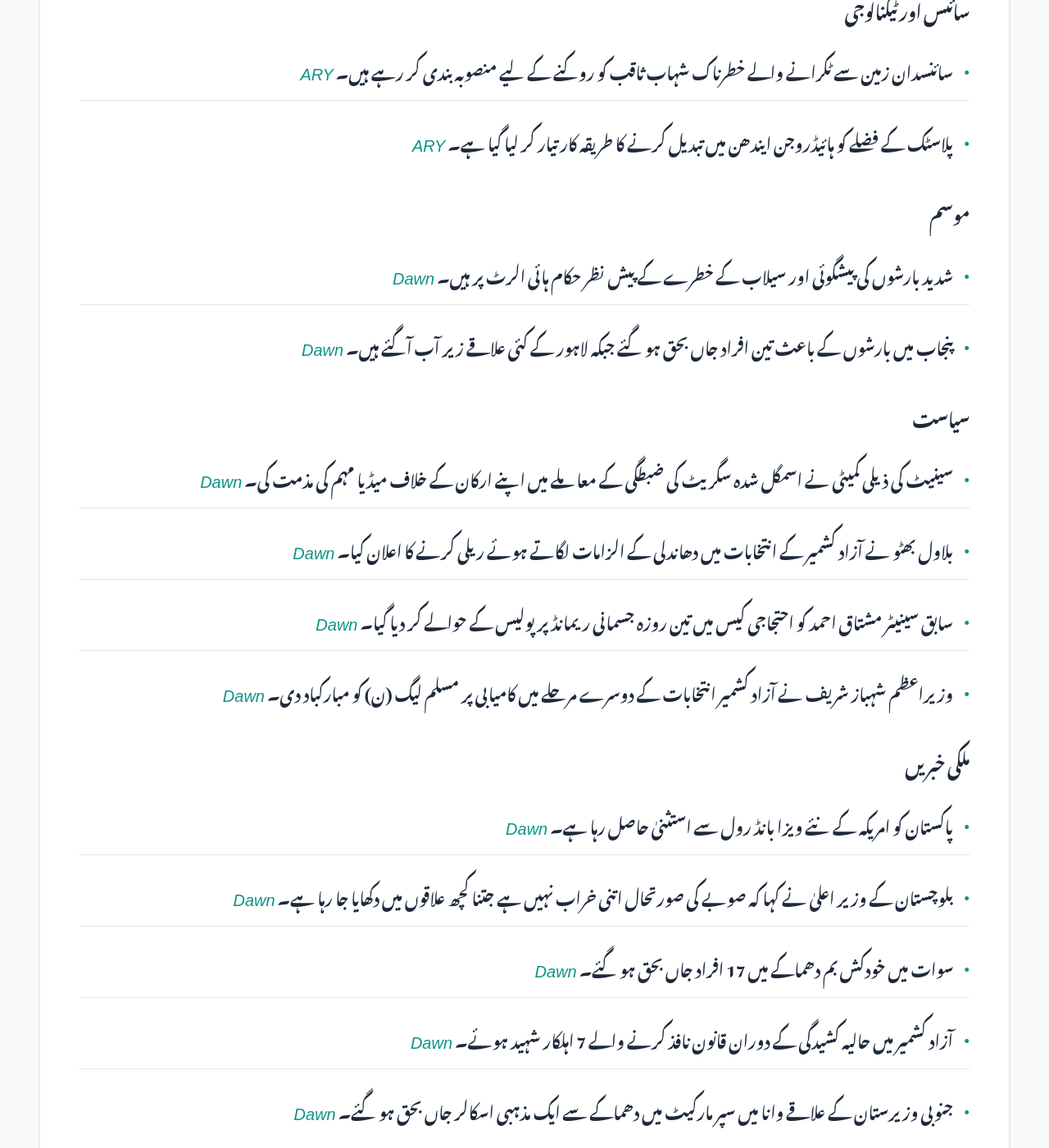
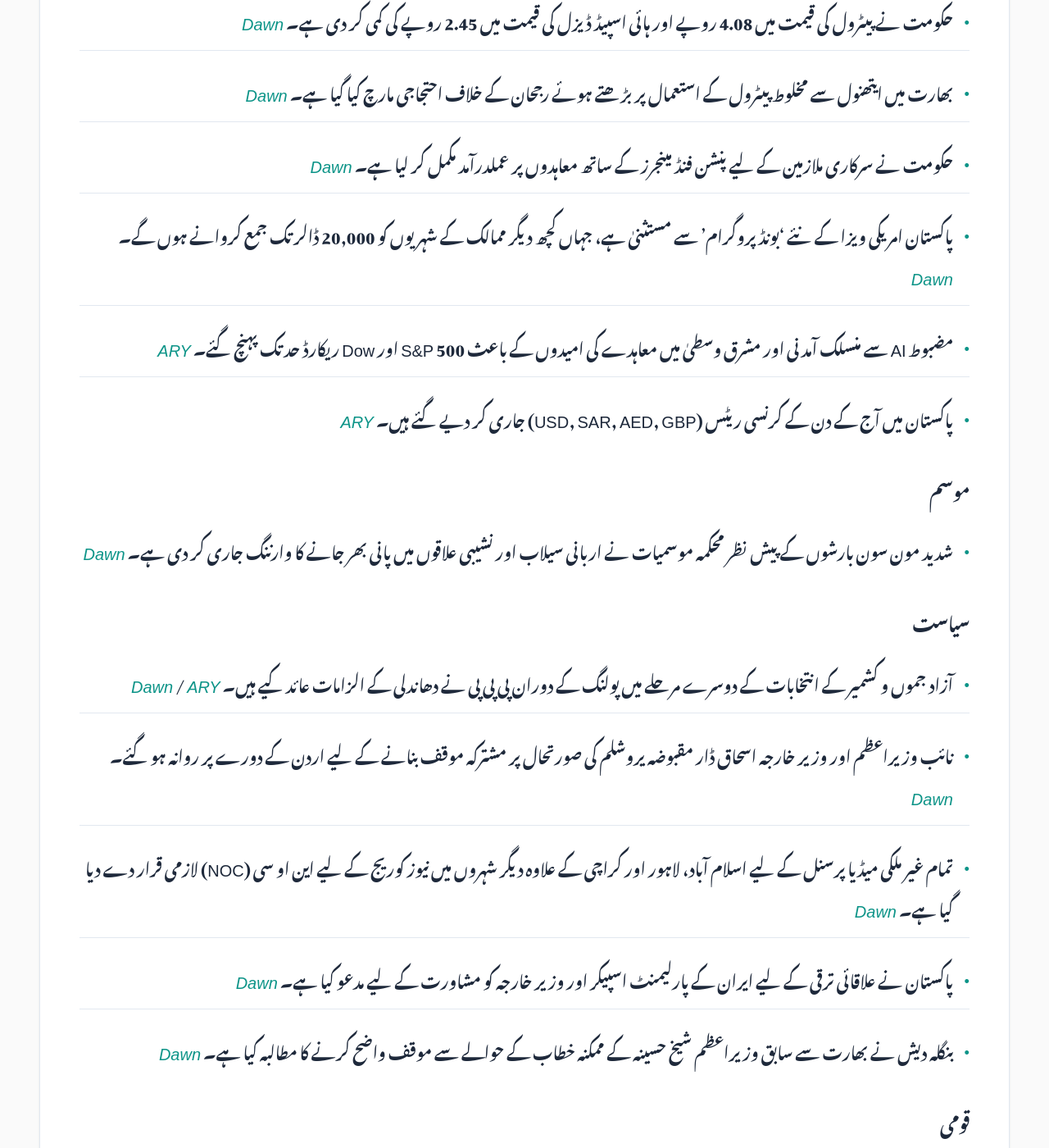
Before and after one commit to zsubzwary/news, a Jekyll site: the page built from ur/index.md, in a window 1280 px wide and 1400 px high, scrolled down 976 px. Shown: the whole window at 82% size. Built offline with Jekyll 4.4.1, drawn with Linux system fonts in a browser that asks for light colours; some web fonts are replaced; comment, search, counter and statistics services are not loaded; some of the changed text lies outside the part shown.

Commit message:
DateTime; 2026-08-04T16:09:29.661Z

```diff
--- a/ur/index.md
+++ b/ur/index.md
@@ -7,51 +7,48 @@ rtl: true
 
 پاکستان کی تازہ خبروں کا خلاصہ
 
- &lrm; 04-Aug-2026 09:09PKT
+ &lrm; 04-Aug-2026 21:09PKT
 
 پڑھنے کا وقت : 4 منٹ
 
 ### معیشت
-- حکومت نے پیٹرول کی قیمت میں 4.08 روپے اور ہائی سپیڈ ڈیزل میں 2.45 روپے کی کمی کر دی ہے۔ *[Dawn](https://www.dawn.com/news/2020389/govt-slashes-petrol-price-by-rs408-high-speed-diesel-by-rs245)*
-- سرکاری ملازمین کے لیے پنشن اصلاحات کے تحت 16 پنشن فنڈ مینیجرز کے ساتھ معاہدے کیے گئے۔ *[Dawn](https://www.dawn.com/news/2020481/govt-executes-agreements-with-pension-fund-managers)*
-- کپاس کی پیداوار میں 32 فیصد کا اضافہ ریکارڈ کیا گیا ہے۔ *[Dawn](https://www.dawn.com/news/2020476/cotton-production-jumps-32-per-cent)*
-- وزیراعظم شہباز شریف نے نجکاری کے پروگرام کو مقررہ مدت کے اندر مکمل کرنے کی ہدایت کی۔ *[Dawn](https://www.dawn.com/news/2020371/pm-privatisation)*
-
-### سائنس اور ٹیکنالوجی
-- سائنسدان زمین سے ٹکرانے والے خطرناک شہاب ثاقب کو روکنے کے لیے منصوبہ بندی کر رہے ہیں۔ *[ARY](https://arynews.tv/how-scientists-plan-to-stop-deadly-doomsday-asteroid-from-hitting-earth)*
-- پلاسٹک کے فضلے کو ہائیڈروجن ایندھن میں تبدیل کرنے کا طریقہ کار تیار کر لیا گیا ہے۔ *[ARY](https://arynews.tv/scientists-develop-method-to-turn-plastic-waste-into-hydrogen-fuel)*
+- اسٹیٹ بینک آف پاکستان نے پیٹرولیم مصنوعات کی ڈیجیٹل ادائیگیوں پر بینک چارجز کی حد مقرر کر دی ہے تاکہ پیٹرول پمپس پر مالی بوجھ کم کیا جا سکے۔ *[Dawn](https://www.dawn.com/news/2020560/sbp4ag26)*
+- نیشنل اکاؤنٹبلٹی بیورو (NAB) نے 2026 کی دوسری سہ ماہی کے دوران 2.45 ٹریلین روپے کے سرکاری اثاثہ جات کی ریکوری کا دعویٰ کیا ہے۔ *[Dawn](https://www.dawn.com/news/2020570/nab-recovers-rs245tr-worth-of-state-assets-in-second-quarter-of-2026)*
+- پاکستان اور ایران نے دوطرفہ تجارت کو 10 ارب ڈالر تک بڑھانے کے عزم کا اعادہ کیا ہے۔ *[Dawn](https://www.dawn.com/news/2020537/pakistan-iran-reaffirm-resolve-to-expand-bilateral-trade-to-10bn)*
+- حکومت نے پیٹرول کی قیمت میں 4.08 روپے اور ہائی اسپیڈ ڈیزل کی قیمت میں 2.45 روپے کی کمی کر دی ہے۔ *[Dawn](https://www.dawn.com/news/2020389/govt-slashes-petrol-price-by-rs408-high-speed-diesel-by-rs245)*
+- بھارت میں ایتھنول سے مخلوط پیٹرول کے استعمال پر بڑھتے ہوئے رجحان کے خلاف احتجاجی مارچ کیا گیا ہے۔ *[Dawn](https://www.dawn.com/news/2020569/why-indias-petrol-shift-has-motorists-fuming)*
+- حکومت نے سرکاری ملازمین کے لیے پنشن فنڈ مینجرز کے ساتھ معاہدوں پر عملدرآمد مکمل کر لیا ہے۔ *[Dawn](https://www.dawn.com/news/2020481/govt-executes-agreements-with-pension-fund-managers)*
+- پاکستان امریکی ویزا کے نئے 'بونڈ پروگرام' سے مستثنیٰ ہے، جہاں کچھ دیگر ممالک کے شہریوں کو 20,000 ڈالر تک جمع کروانے ہوں گے۔ *[Dawn](https://www.dawn.com/news/2020480/pakistan-gets-a-pass-on-new-us-visa-bond-rule)*
+- مضبوط AI سے منسلک آمدنی اور مشرق وسطیٰ میں معاہدے کی امیدوں کے باعث S&P 500 اور Dow ریکارڈ حد تک پہنچ گئے۔ *[ARY](https://arynews.tv/sp-500-dow-hit-record-highs-on-strong-ai-linked-earnings-mideast-deal-hopes)*
+- پاکستان میں آج کے دن کے کرنسی ریٹس (USD, SAR, AED, GBP) جاری کر دیے گئے ہیں۔ *[ARY](https://arynews.tv/currency-rates-today-in-pakistan-usd-sar-aed-gbp-aug-4-2026)*
 
 ### موسم
-- شدید بارشوں کی پیشگوئی اور سیلاب کے خطرے کے پیش نظر حکام ہائی الرٹ پر ہیں۔ *[Dawn](https://www.dawn.com/news/2020465/heavy-rain-warning-raises-flood-risk-in-low-lying-areas)*
-- پنجاب میں بارشوں کے باعث تین افراد جاں بحق ہو گئے جبکہ لاہور کے کئی علاقے زیر آب آگئے ہیں۔ *[Dawn](https://www.dawn.com/news/2020381/at-least-3-killed-in-rain-related-incidents-across-punjab-parts-of-lahore-inundated)*
+- شدید مون سون بارشوں کے پیش نظر محکمہ موسمیات نے اربانی سیلاب اور نشیبی علاقوں میں پانی بھر جانے کا وارننگ جاری کر دی ہے۔ *[Dawn](https://www.dawn.com/news/2020465/heavy-rain-warning-raises-flood-risk-in-low-lying-areas)*
 
 ### سیاست
-- سینیٹ کی ذیلی کمیٹی نے اسمگل شدہ سگریٹ کی ضبطگی کے معاملے میں اپنے ارکان کے خلاف میڈیا مہم کی مذمت کی۔ *[Dawn](https://www.dawn.com/news/2020464/senate-body-slams-linking-members-to-seizure-of-smuggled-cigarettes)*
-- بلاول بھٹو نے آزاد کشمیر کے انتخابات میں دھاندلی کے الزامات لگاتے ہوئے ریلی کرنے کا اعلان کیا۔ *[Dawn](https://www.dawn.com/news/2020385/tick-tock-bilawal-says-pml-ns-countdown-has-begun-will-hold-rally-in-ajks-poonch-ahead-of-polls)*
-- سابق سینیٹر مشتاق احمد کو احتجاجی کیس میں تین روزہ جسمانی ریمانڈ پر پولیس کے حوالے کر دیا گیا۔ *[Dawn](https://www.dawn.com/news/2020365/islamabad-atc-hands-mushtaq-ahmad-to-police-on-3-day-physical-remand-in-protest-case)*
-- وزیراعظم شہباز شریف نے آزاد کشمیر انتخابات کے دوسرے مرحلے میں کامیابی پر مسلم لیگ (ن) کو مبارکباد دی۔ *[Dawn](https://www.dawn.com/news/2020320/pm-shehbaz-congratulates-pml-n-after-party-maintains-lead-in-second-phase-of-ajk-polls)*
+- آزاد جموں و کشمیر کے انتخابات کے دوسرے مرحلے میں پولنگ کے دوران پی پی پی نے دھاندلی کے الزامات عائد کیے ہیں۔ *[Dawn](https://www.dawn.com/news/2020547/ajk-elections-voting-concludes-in-two-constituencies-as-ppp-again-alleges-rigging)* / *[ARY](https://arynews.tv/la-27-ppp-catches-pml-n-workers-in-fake-voting)*
+- نائب وزیراعظم اور وزیر خارجہ اسحاق ڈار مقبوضہ یروشلم کی صورتحال پر مشترکہ موقف بنانے کے لیے اردن کے دورے پر روانہ ہو گئے۔ *[Dawn](https://www.dawn.com/news/2020574/dar-departs-for-ministerial-meeting-in-jordan-on-deteriorating-situation-in-occupied-jerusalem-fo)*
+- تمام غیر ملکی میڈیا پرسنل کے لیے اسلام آباد، لاہور اور کراچی کے علاوہ دیگر شہروں میں نیوز کوریج کے لیے این او سی (NOC) لازمی قرار دے دیا گیا ہے۔ *[Dawn](https://www.dawn.com/news/2020579/all-foreign-media-personnel-to-require-noc-from-info-ministry-for-news-coverage-outside-islamabad-lahore-and-karachi)*
+- پاکستان نے علاقائی ترقی کے لیے ایران کے پارلیمنٹ اسپیکر اور وزیر خارجہ کو مشاورت کے لیے مدعو کیا ہے۔ *[Dawn](https://www.dawn.com/news/2020482/pakistan-to-host-iranian-officials-as-trumps-patience-wears-thin)*
+- بنگلہ دیش نے بھارت سے سابق وزیراعظم شیخ حسینہ کے ممکنہ خطاب کے حوالے سے موقف واضح کرنے کا مطالبہ کیا ہے۔ *[Dawn](https://www.dawn.com/news/2020541/bangladesh-asks-india-to-clarify-stance-on-ousted-pm-hasinas-planned-speech-in-new-delhi)*
 
-### ملکی خبریں
-- پاکستان کو امریکہ کے نئے ویزا بانڈ رول سے استثنیٰ حاصل رہا ہے۔ *[Dawn](https://www.dawn.com/news/2020480/pakistan-gets-a-pass-on-new-us-visa-bond-rule)*
-- بلوچستان کے وزیر اعلیٰ نے کہا کہ صوبے کی صورتحال اتنی خراب نہیں ہے جتنا کچھ علاقوں میں دکھایا جا رہا ہے۔ *[Dawn](https://www.dawn.com/news/2020483/balochistan-not-as-bleak-as-portrayed-says-bugti)*
-- سوات میں خودکش بم دھماکے میں 17 افراد جاں بحق ہو گئے۔ *[Dawn](https://www.dawn.com/news/2020503/swat-bombing)*
-- آزاد کشمیر میں حالیہ کشیدگی کے دوران قانون نافذ کرنے والے 7 اہلکار شہید ہوئے۔ *[Dawn](https://www.dawn.com/news/2020373/ajk-information-secretary-says-7-law-enforcement-personnel-martyred-in-recent-unrest)*
-- جنوبی وزیرستان کے علاقے وانا میں سپر مارکیٹ میں دھماکے سے ایک مذہبی اسکالر جاں بحق ہو گئے۔ *[Dawn](https://www.dawn.com/news/2020348/religious-scholar-killed-in-explosion-at-supermarket-in-south-waziristans-wana)*
+### قومی
+- لاہور کے غازی آباد تھانے میں ایک پولیس اہلکار پر خاتون کے ساتھ زیادتی کا الزام، پولیس اسٹاف معطل۔ *[Dawn](https://www.dawn.com/news/2020559/cop-allegedly-rapes-woman-inside-lahore-police-station-entire-staff-suspended)*
+- کراچی میں چہلم کا مرکزی جلوس بھاری سیکورٹی کے درمیان پرامن طریقے سے مکمل ہوا۔ *[Dawn](https://www.dawn.com/news/2020561/main-chehlum-procession-concludes-peacefully-in-karachi-amid-heavy-security)*
 
 ### بین الاقوامی
-- پاکستان ایرانی حکام کی میزبانی کرے گا تاکہ علاقائی معاملات پر مشاورت کی جا سکے۔ *[Dawn](https://www.dawn.com/news/2020482/pakistan-to-host-iranian-officials-as-trumps-patience-wears-thin)*
-- میانمار کی زیر حراست سابق رہنما اونگ سان سوچی نے ریڈ کراس کے نمائندے سے ملاقات کی۔ *[Dawn](https://www.dawn.com/news/2020393/myanmars-detained-former-leader-aung-san-suu-kyi-meets-red-cross-official)*
-- ڈونلڈ ٹرمپ نے ایران کے حوالے سے سخت وارننگ جاری کرتے ہوئے اسے آخری موقع قرار دیا۔ *[ARY](https://arynews.tv/donald-trump-says-iran-facing-last-chance-before-decapitation)*
-- ڈونلڈ ٹرمپ نے تیل کمپنیوں سے گیس کی قیمتیں کم کرنے کا مطالبہ کیا ہے۔ *[ARY](https://arynews.tv/trump-demands-lower-gas-prices-from-oil-companies-chides-chevron-ceo)*
+- غزہ میں اسرائیلی جنگ کے نتیجے میں ملبے سے نکالے گئے 112 افراد کے لیے فلسطینیوں نے بڑے پیمانے پر جنازے ادا کیے۔ *[Dawn](https://www.dawn.com/news/2020581/palestinians-mourn-112-people-retrieved-from-rubble-in-gaza)*
+- انگلینڈ چینل پار کرنے کے دوران ایک کشتی میں آگ لگنے کے بعد فرانسیسی اور برطانوی بحری افواج نے 157 تارکین وطن کو بچا لیا۔ *[Dawn](https://www.dawn.com/news/2020568/nearly-160-migrants-rescued-after-boat-catches-fire-during-channel-crossing)*
+- امریکی صدر ٹرمپ کے 'بورڈ آف پیس' نے اسرائیل کو غزہ سے انخلاء کے حوالے سے یقین دہانی کرائی ہے۔ *[Dawn](https://www.dawn.com/news/2020532/trumps-board-of-peace-reassures-israel-after-tel-avivs-objections-on-gaza-pullout)*
+- یوکرین نے رات گئے روس کے تین گوداموں پر حملے کیے جس کے نتیجے میں 5 افراد ہلاک ہو گئے۔ *[ARY](https://arynews.tv/ukraine-strikes-3-more-russian-warehouses-and-kills-5-people-in-overnight-attacks-officials-say)*
+- قطر نے امریکہ اور ایران کے درمیان مذاکرات کے حوالے سے پیشرفت کی اطلاع دی۔ *[ARY](https://arynews.tv/qatar-says-progress-made-toward-us-iran-talks)*
 
 ### کھیل
-- پی سی بی نے کھلاڑیوں کی مالی تفصیلات ظاہر کرنے کے حکم کو اسلام آباد ہائی کورٹ میں چیلنج کر دیا ہے۔ *[Dawn](https://www.dawn.com/news/2020478/pcb-moves-ihc-against-orders-to-disclose-players-financial-details)*
-
-### صحت
-- کراچی میں خسرہ اور ڈیفتھیریلیا کے باعث اب تک 144 بچے جاں بحق ہو چکے ہیں۔ *[Dawn](https://www.dawn.com/news/2020448/144-children-lost-to-diphtheria-measles-since-january-in-karachi)*
+- ارسین وینجر نے فیفا کے ورلڈ کپ کے حوالے سے انفینٹینو کے متنازع منصوبے کو ختم کرنے کو ضروری قرار دیا۔ *[Dawn](https://www.dawn.com/news/2020564/wenger-says-scrapping-infantinos-world-cup-plan-was-absolutely-necessary)*
+- پی سی بی نے جنوبی افریقہ کے مائیکل اسمتھ کو پاکستان کرکٹ ٹیم کا بیٹنگ کوچ مقرر کر دیا ہے۔ *[Dawn](https://www.dawn.com/news/2020529/pcb-appoints-south-africas-michael-smith-as-batting-coach-for-pakistan-mens-cricket-team)*
+- فیفا کے صدر انفینٹینو کو افریقی فٹ بال انتظامیہ کی حمایت حاصل ہو گئی ہے۔ *[ARY](https://arynews.tv/infantino-gets-backing-from-leading-african-football-administrators)*
 
 ### دیگر
-- پاکستان بھر میں چہلم امام حسین علیہ السلام منایا جا رہا ہے۔ *[ARY](https://arynews.tv/chehlum-of-imam-hussain-being-observed-across-pakistan)*
-- بریڈلی کوپر اور جی جی ہادید کی خفیہ شادی کے حوالے سے خبریں گردش کر رہی ہیں۔ *[ARY](https://arynews.tv/bradley-cooper-and-gigi-hadid-secretly-married-what-we-know)*
-- ٹیلر سوئفٹ اور ٹریوس کیلسی کے حوالے سے نئی خبریں سامنے آئی ہیں۔ *[ARY](https://arynews.tv/taylor-swift-travis-kelce-surprise-fans-with-new-family-member)*
-- نرمل پرجا کے خاندان کے ساتھ خوبصورت لمحات دوبارہ سامنے آئے۔ *[ARY](https://arynews.tv/nirmal-purjas-sweet-family-moments-resurface-after-tragic-death)*
+- برطانوی شاہی خاندان میں تنازعات جاری ہیں، کیٹ مڈلٹن اور شاہ چارلس کے درمیان شہزادہ ہیری کی واپسی پر اختلاف پایا جاتا ہے۔ *[ARY](https://arynews.tv/kate-middleton-and-king-charles-clash-over-prince-harrys-uk-return-plans)*
+- گلوکارہ کیٹی پیری نے سنی ہل فیسٹیول میں دوہ لیپا کی کارکردگی کی تعریف کی۔ *[ARY](https://arynews.tv/katy-perry-gives-a-warm-thank-you-to-dua-lipa-for-a-magical-debut-at-sunny-hill-festival)*
+- مشہور ریسنگ ڈرائیور لوئس ہیمیلٹن نے کہا کہ وہ GTA 6 کی ریلیز پر تمام کام معطل کر دیں گے۔ *[ARY](https://arynews.tv/lewis-hamilton-says-hell-cancel-all-work-to-play-gta-6-when-it-releases)*
```
